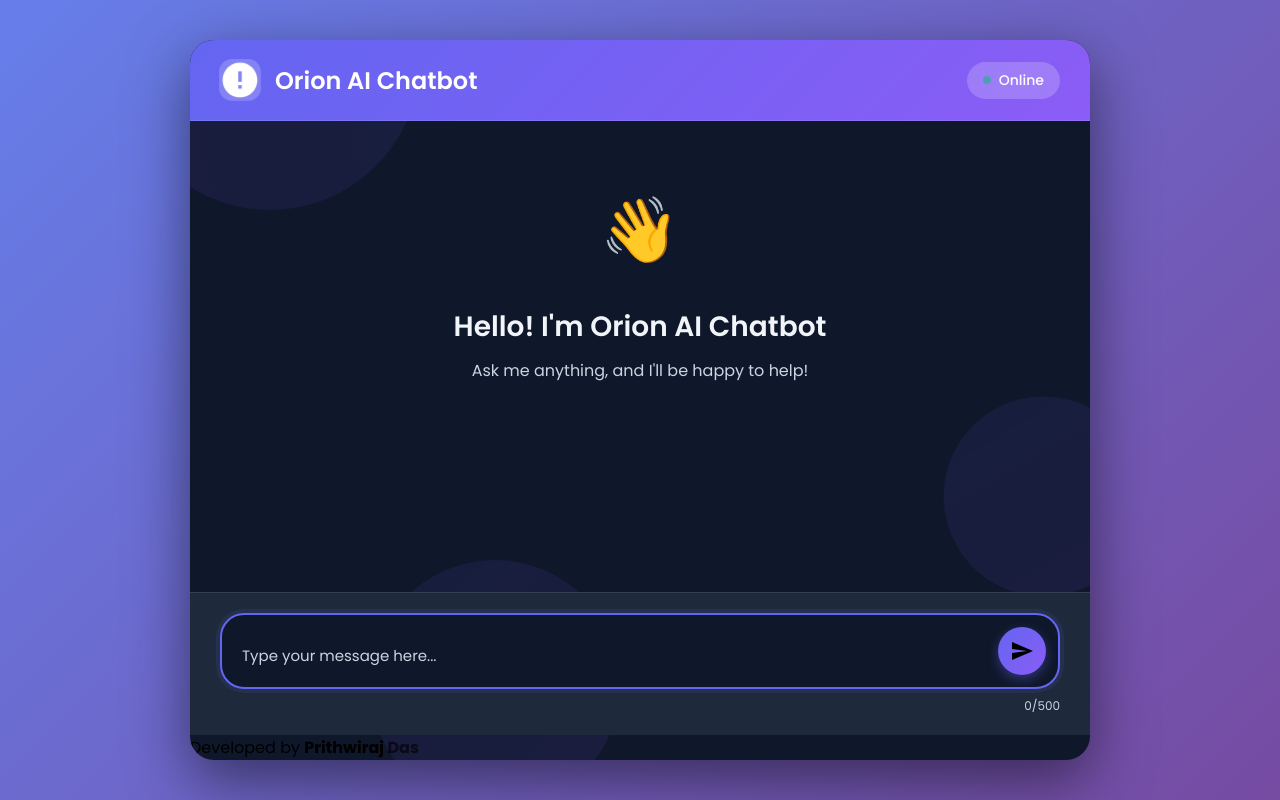
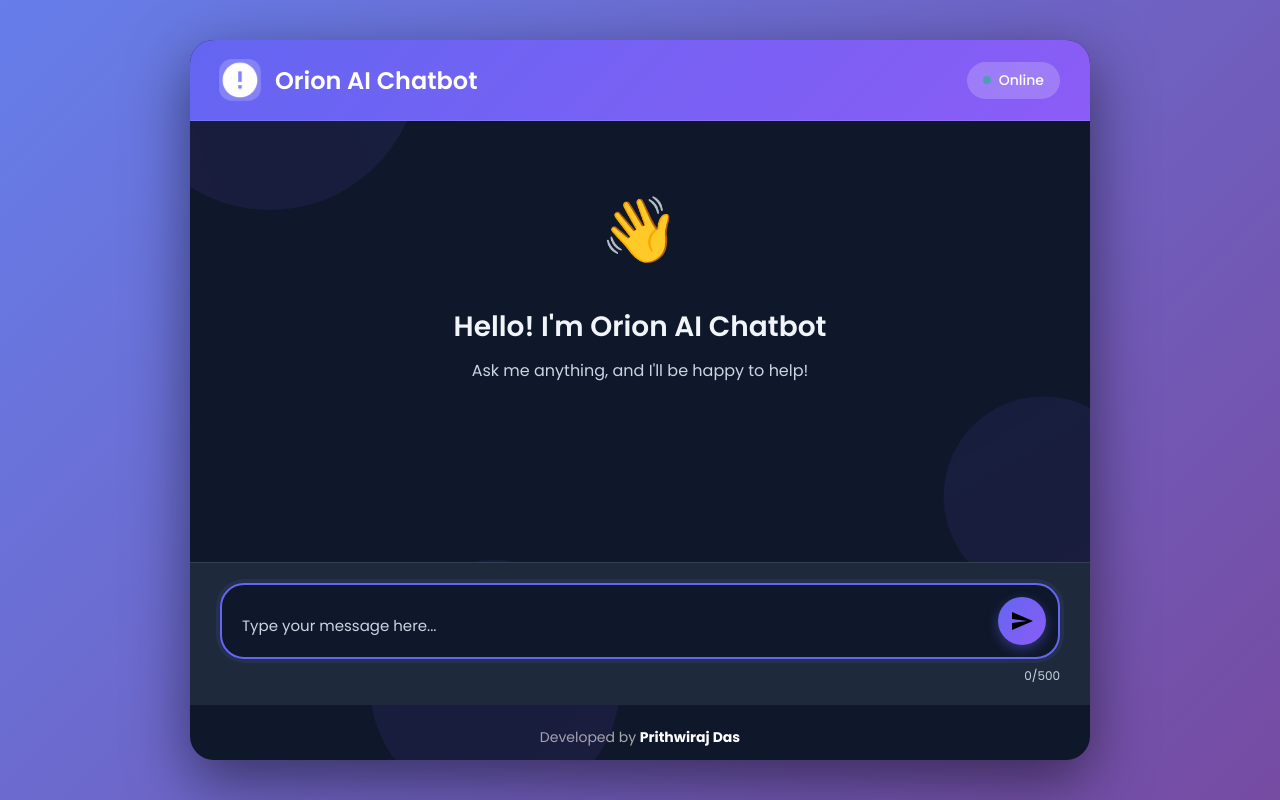
Before and after one commit to prithwiraj84/Orion-AI-chatbot, a Flask app: page / in a window 1280 px wide. Run offline with Flask 3, Linux system fonts and the light colour scheme.

Commit message:
Add styles for chat footer

```diff
--- a/static/styles.css
+++ b/static/styles.css
@@ -495,3 +495,17 @@ textarea#userInput::placeholder {
 html {
     scroll-behavior: smooth;
 }
+
+.chat-footer {
+    text-align: center;
+    padding: 12px;
+    font-size: 14px;
+    color: #aaa;
+    background: transparent;
+    margin-top: 10px;
+    font-family: 'Poppins', sans-serif;
+}
+
+.chat-footer strong {
+    color: #fff;
+}
```
